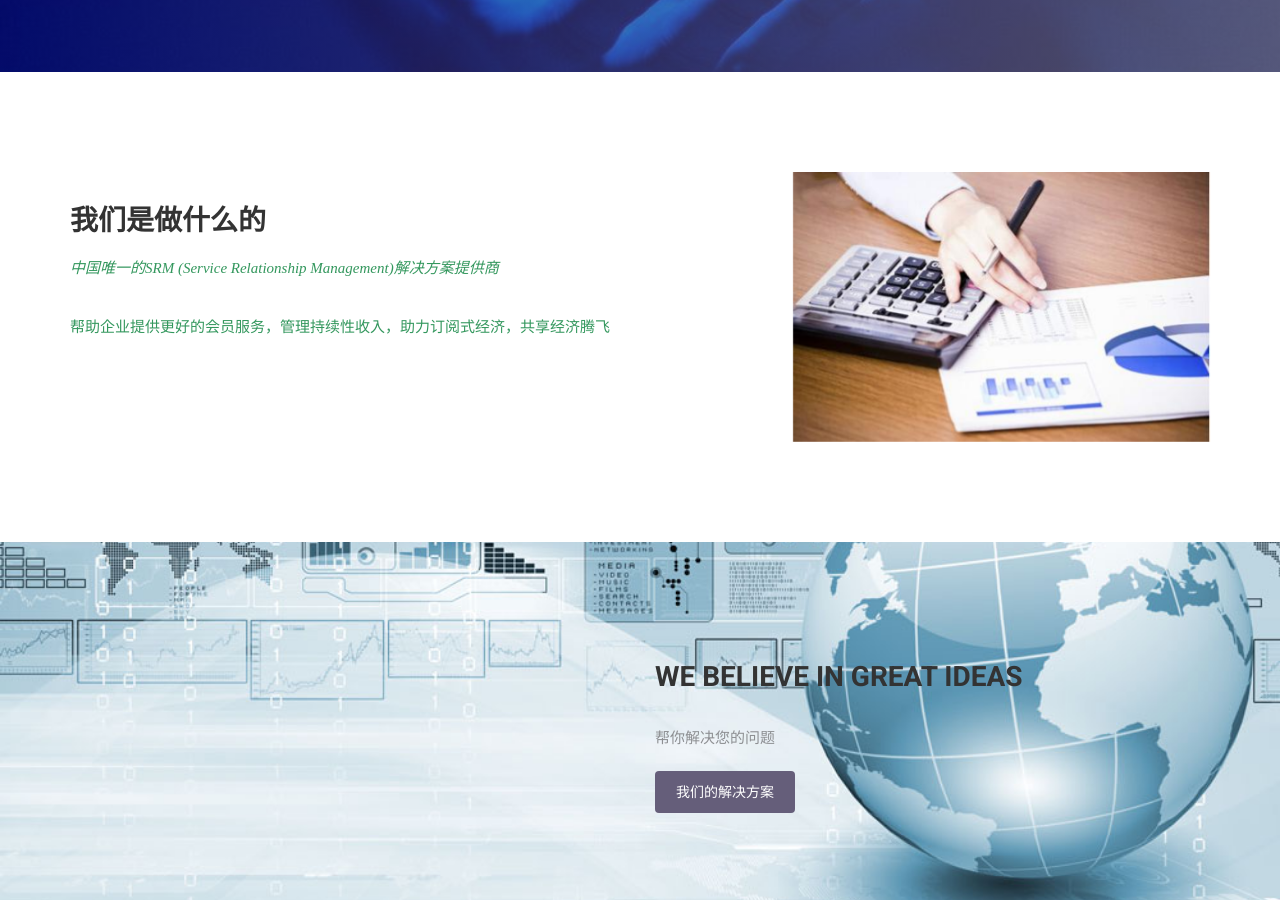
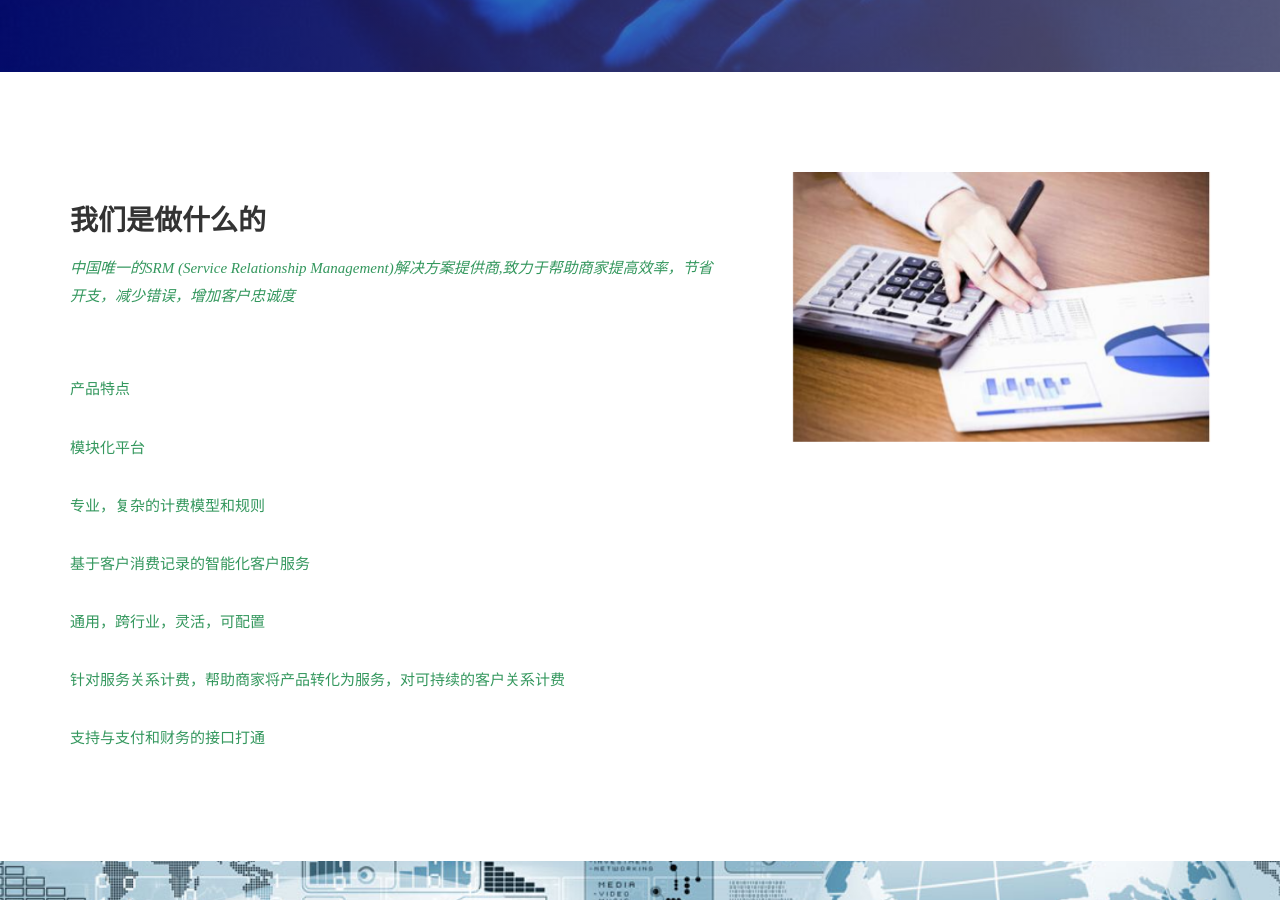
Before and after one commit to dreampivot/slipscloud.github.io, a Jekyll site: the page built from index.html, in a window 1280 px wide and 900 px high, scrolled down 683 px. Built offline with Jekyll 4.4.1, drawn with Linux system fonts in a browser that asks for light colours; nearby versions of some CDN libraries; some web fonts are replaced; some of the changed text lies outside the part shown.

Commit message:
Update index.html

```diff
--- a/index.html
+++ b/index.html
@@ -25,9 +25,18 @@ permalink: /
         <div class="block">
           <div class="section-title">
             <h2>我们是做什么的</h2>
-            <p>中国唯一的SRM (Service Relationship Management)解决方案提供商</p>
+            <p>中国唯一的SRM (Service Relationship Management)解决方案提供商,致力于帮助商家提高效率，节省开支，减少错误，增加客户忠诚度</p>
           </div>
-          <p>帮助企业提供更好的会员服务，管理持续性收入，助力订阅式经济，共享经济腾飞</p>
+          <h2><p>产品特点</p></h2>
+            <p>模块化平台</p>
+            <p>专业，复杂的计费模型和规则</p>
+            <p>基于客户消费记录的智能化客户服务</p>
+            <p>通用，跨行业，灵活，可配置</p>
+            <p>针对服务关系计费，帮助商家将产品转化为服务，对可持续的客户关系计费</p>
+            <p>支持与支付和财务的接口打通</p>
+
+
+
         </div>
       </div><!-- .col-md-7 close -->
       <div class="col-md-5 col-sm-12">
@@ -68,7 +77,7 @@ permalink: /
           <p>三户模型</p>
           <p>物主转让</p>
           <p>分层级帐户</p>
-          <p></p>
+          <p>智能化用户服务</p>
         </div>
       </div>
 
@@ -93,7 +102,7 @@ permalink: /
           <p>一次性费用</p>
           <p>持续性费用</p>
           <p>用量计费</p>
-           <p>阶梯定价</p>
+          <p>阶梯定价</p>
         </div>
       </div>
 
@@ -132,10 +141,10 @@ permalink: /
         <div class="service-item">
           <i class="icon ion-cash"></i>
           <h4>收费</h4>
+          <p>收费二维码 </p>
           <p>微信 </p>
           <p>支付宝</p>
-          <p>收费二维码 </p>
-          <p>外部处理 </p>
+          <p>其他支付方式 </p>
 
         </div>
       </div>
@@ -144,8 +153,8 @@ permalink: /
           <i class="icon ion-stats-bars"></i>
           <h4>报表</h4>
           <p>每月经常性收入报表 </p>
-          <p>客户流失率 </p>
-          <p>账龄分析表 </p>
+          <p>客户流失率报表 </p>
+          <p>产品盈利分析报表</p>
           <p></p>
         </div>
       </div>
@@ -160,7 +169,16 @@ permalink: /
           <p>国际常用支付方式</p>
         </div>
       </div>
-
+      <div class="col-sm-4 col-md-4">
+        <div class="service-item">
+          <i class="ion-ios-cloudy-outline"></i>
+          <h4>平台</h4>
+          <p>多租户架构</p>
+          <p>RBAC</p>
+          <p>LDAP集成</p>
+           <p>CRM/ERP集成</p>
+        </div>
+      </div>
     </div>
   </div>
 </section>
```
